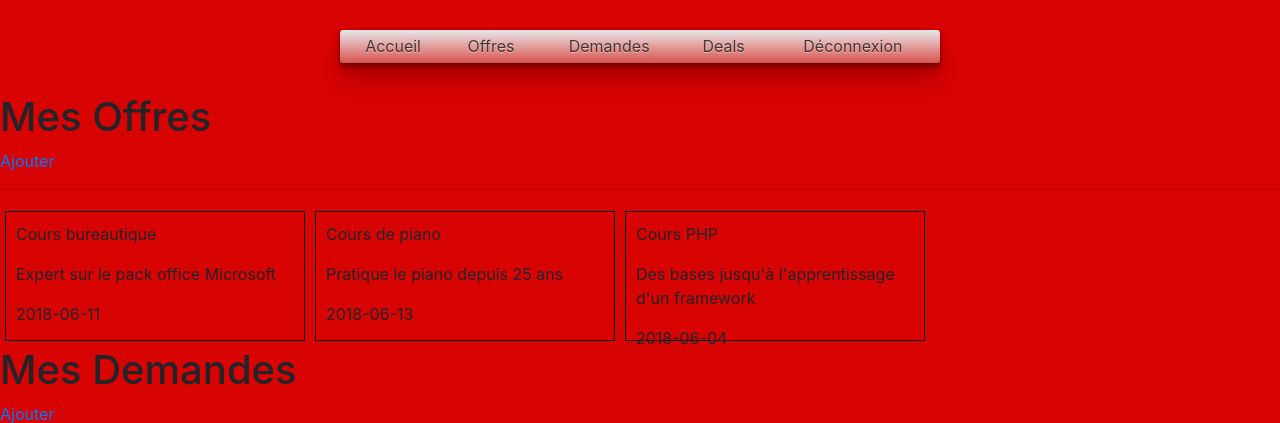
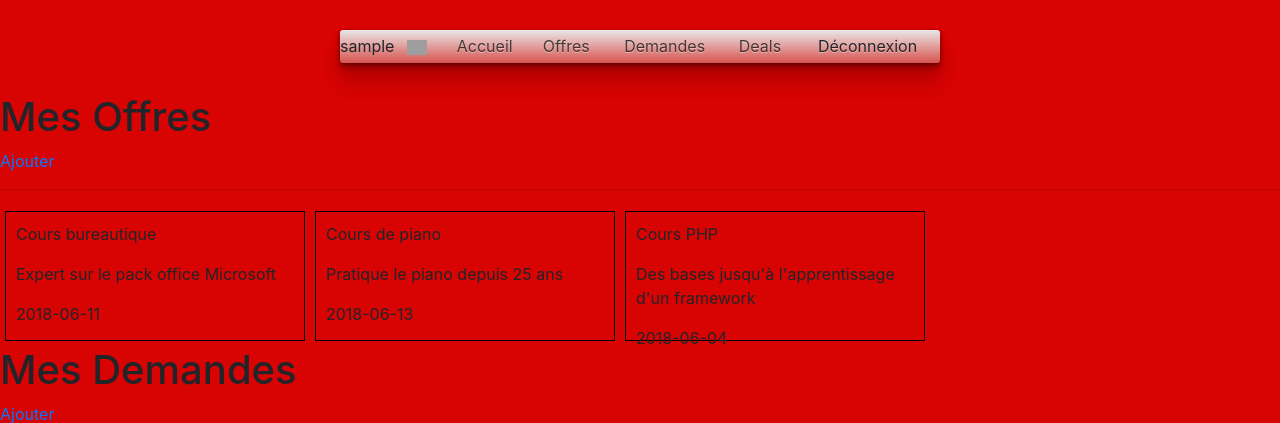
Before and after one commit to minhthomas/PPE3_troc, a CodeIgniter app: page /SIO2/index.php/ctrl_acceuil/setAcceuilView in a window 1280 px wide. Shown: the top 423 px of the page. Run offline with CodeIgniter, Linux system fonts and the light colour scheme; the visitor is signed in with stand-in values (Sample User, id 1); data comes from the database, SQL or seed files in the repository; some libraries are stand-ins or nearby versions; grey boxes are pictures that could not be loaded.

Commit message:
Ajout Mise en page Acceuil + affichage des deals

```diff
--- a/application/views/view_acceuil.php
+++ b/application/views/view_acceuil.php
@@ -10,16 +10,22 @@
     <link rel="stylesheet" type="text/css" href="<?php echo base_url(); ?>Bootstrap/css/bootstrap-theme.css" />
     <link rel="stylesheet" type="text/css" href="<?php echo base_url(); ?>Bootstrap/css/bootstrap.css" />
     <link rel="stylesheet" type="text/css" href="<?php echo base_url(); ?>CSS/mesStyles.css" />
-
+    <!-- CSS Pour les icones -->
+    <link rel="stylesheet" href="https://use.fontawesome.com/releases/v5.4.2/css/all.css" integrity="sha384-/rXc/GQVaYpyDdyxK+ecHPVYJSN9bmVFBvjA/9eOB+pb3F2w2N6fc5qB9Ew5yIns" crossorigin="anonymous">
     <script src="<?php echo base_url() ?>JS/mesFonctions.js"></script>
 </head>
 <body>
-    <ul id="nav">
+<ul id="nav">
+        <div class='infosConnectUser'>
+            <p class='welcome_user'><?php echo $_SESSION['allInfosUser']['nomUser']; ?></p>
+            <img class='img_user' src='<?php echo $_SESSION['allInfosUser']['photoUser']; ?>'>
+        </div>
+
         <li id="nav-Home"><a href="#">Accueil</a></li>
         <li id="nav-Offres"><a href="#Offres">Offres</a></li>
         <li id="nav-Demandes"><a href="#Demandes">Demandes</a></li>
         <li id="nav-Deals"><a href="#Deals">Deals</a></li>
-        <li id="nav-deco"><a href="#">Déconnexion</a></li>
+        <li id="nav-deco"><a onclick='deconnection()'>Déconnexion</a></li>
     </ul>
 
     <h1 id='Offres'>Mes Offres</h1>
```
